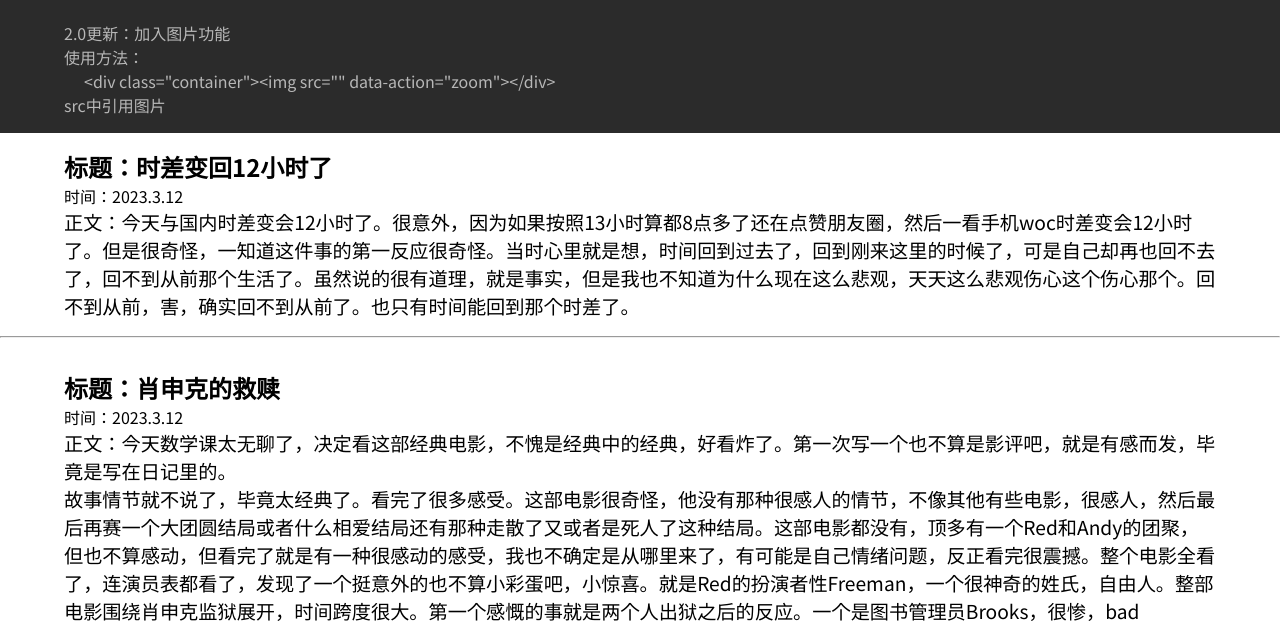
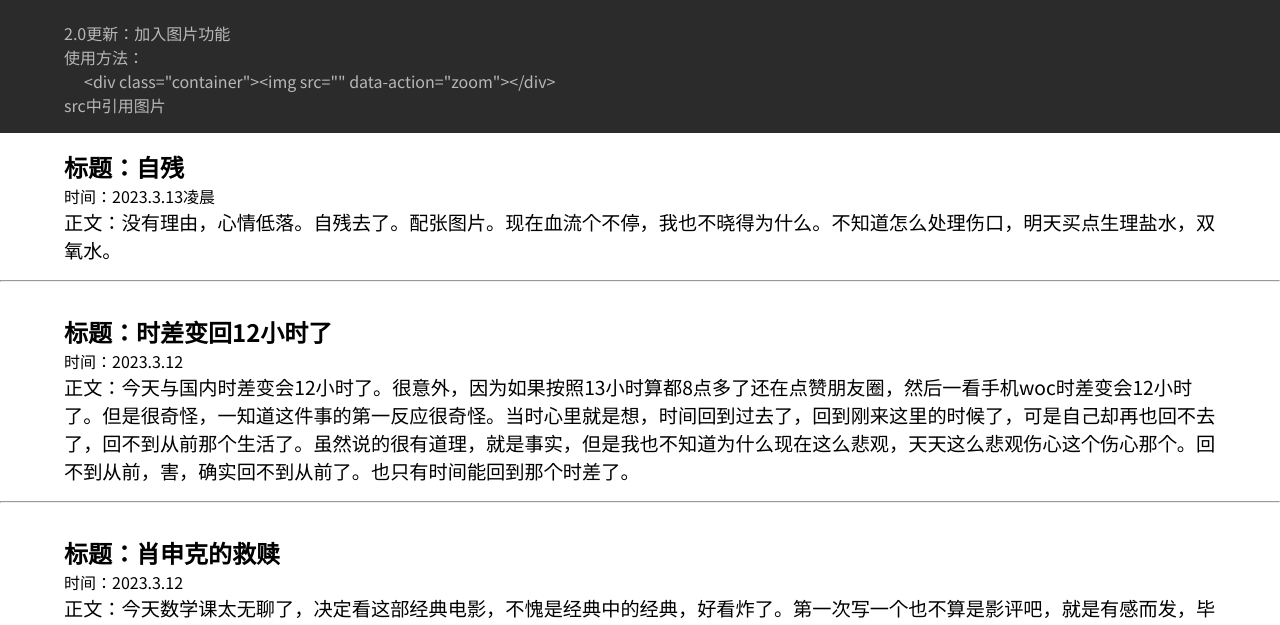
Before and after one commit to rickdiary/rickdiary.github.io, a plain HTML site: page index.html in a window 1280 px wide. Shown: the part 156-781 px from the top of the page. Drawn offline with nearby package versions, Linux system fonts and the light colour scheme.

Commit message:
Add files via upload

```diff
--- a/index.html
+++ b/index.html
@@ -102,7 +102,12 @@ div.diary>h2.title+p.time+p.diary+hr.diary
 
 
 
-
+    <div class="diary">
+        <h2 class="title">自残</h2>
+        <p class="time">2023.3.13凌晨</p>
+        <p class="diary">没有理由，心情低落。自残去了。配张图片。现在血流个不停，我也不晓得为什么。不知道怎么处理伤口，明天买点生理盐水，双氧水。</p>
+        <hr class="diary">
+    </div>
     <div class="diary">
         <h2 class="title">时差变回12小时了</h2>
         <p class="time">2023.3.12</p>
```
